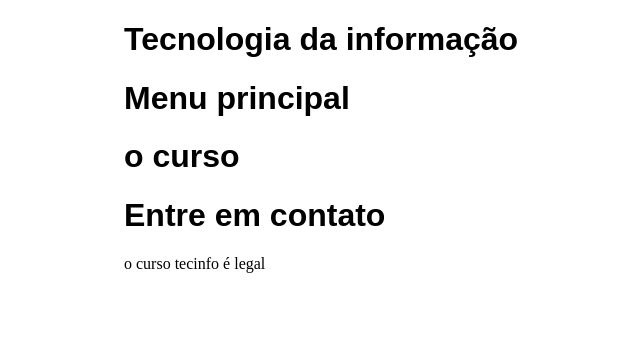
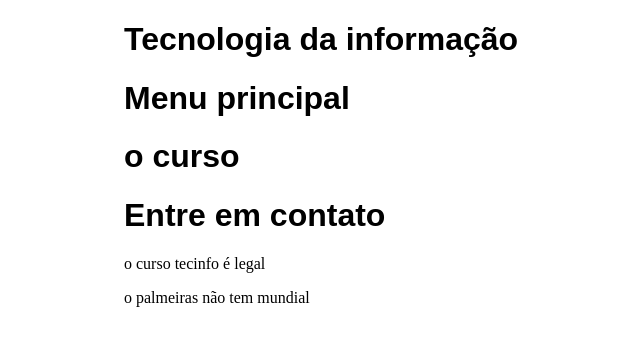
Before and after one commit to EduardoLaurindo/sitetecinfo, a plain HTML site: page index.html in a window 1280 px wide. Shown: the whole page, without its empty margins (196-836 px from the left). Drawn offline with Linux system fonts and the light colour scheme.

Commit message:
Falei sobre o mundial do palmeiras

```diff
--- a/index.html
+++ b/index.html
@@ -15,5 +15,6 @@
     <h1>Entre em contato</h1>
     <h2 id="mensagem"></h2>
     <p> o curso tecinfo é legal</p>
+    <P>o palmeiras não tem mundial</P>
 </body>
 </html>
```
